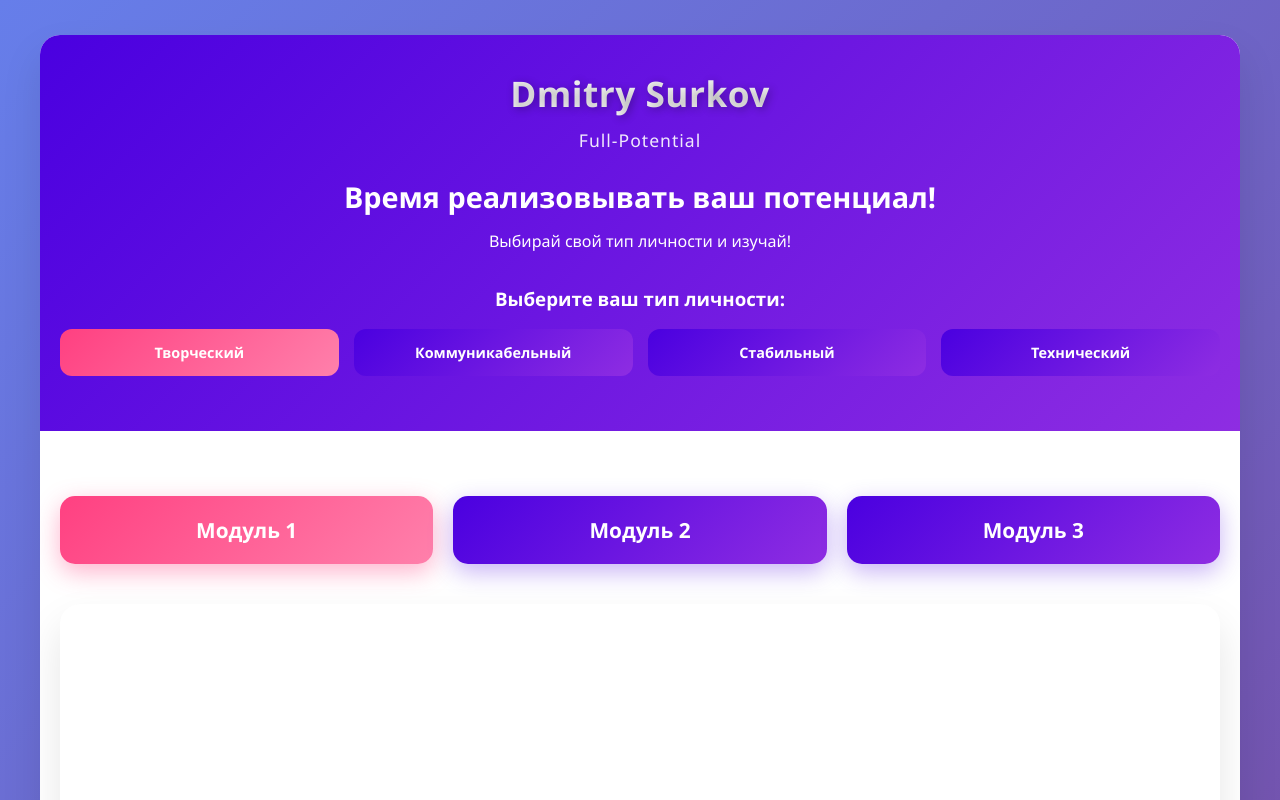
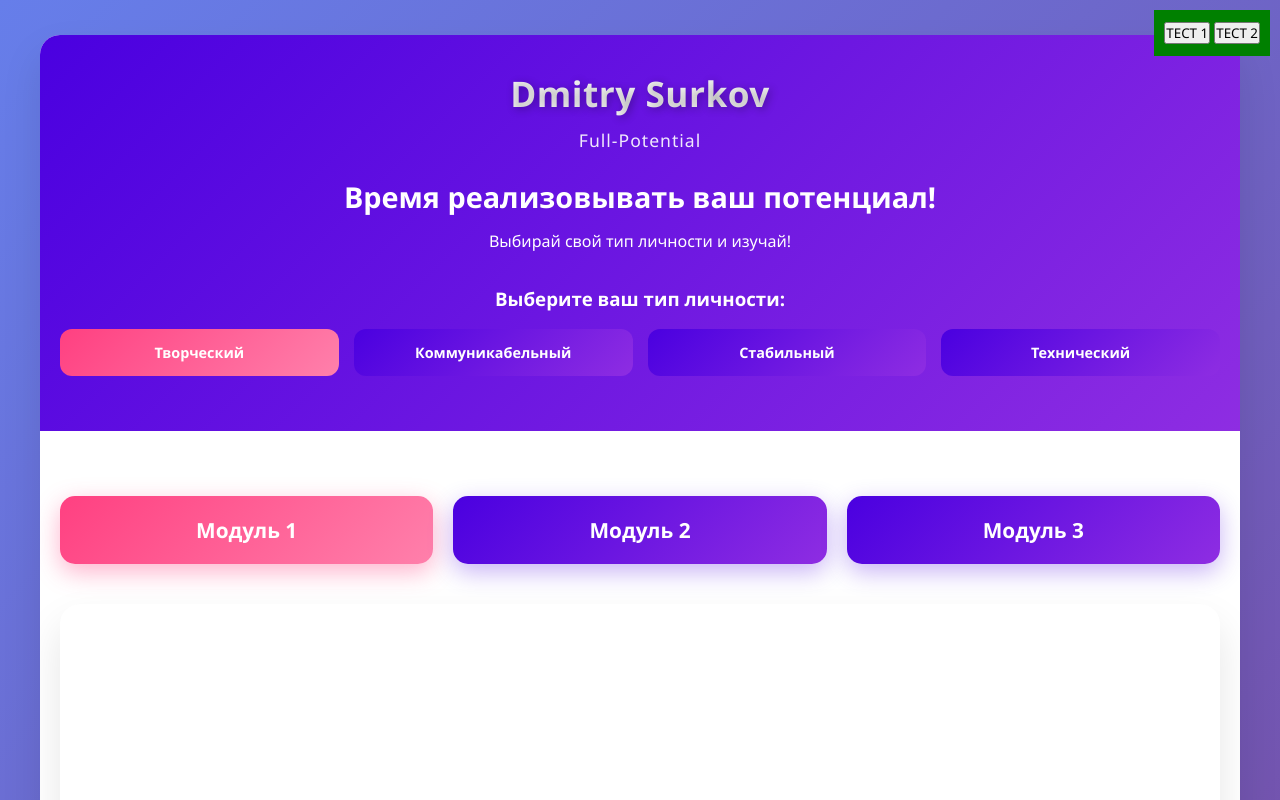
Before and after one commit to FullestPotential-jpg/personality-product, a plain HTML site: page index.html in a window 1280 px wide. Shown: the top 800 px of the page. Drawn offline with Linux system fonts and the light colour scheme.

Commit message:
Update index.html

```diff
--- a/index.html
+++ b/index.html
@@ -1854,5 +1854,24 @@
             loadModuleContent(1); // Загружаем контент первого модуля по умолчанию
         });
     </script>
+    <script>
+// ТЕСТ ФУНКЦИЙ
+console.log('=== ТЕСТ ФУНКЦИЙ ===');
+console.log('selectPersonalityType:', typeof selectPersonalityType);
+console.log('showModule:', typeof showModule);
+console.log('toggleSubmodule:', typeof toggleSubmodule);
+
+// ПРОСТОЙ ТЕСТ
+function simpleTest() {
+    alert('Простая функция работает!');
+    console.log('Простая функция вызвана');
+}
+</script>
+
+<!-- ТЕСТОВАЯ КНОПКА -->
+<div style="position: fixed; top: 10px; right: 10px; background: green; color: white; padding: 10px;">
+    <button onclick="simpleTest()">ТЕСТ 1</button>
+    <button onclick="selectPersonalityType('творческий')">ТЕСТ 2</button>
+</div>
 </body>
 </html>
```
